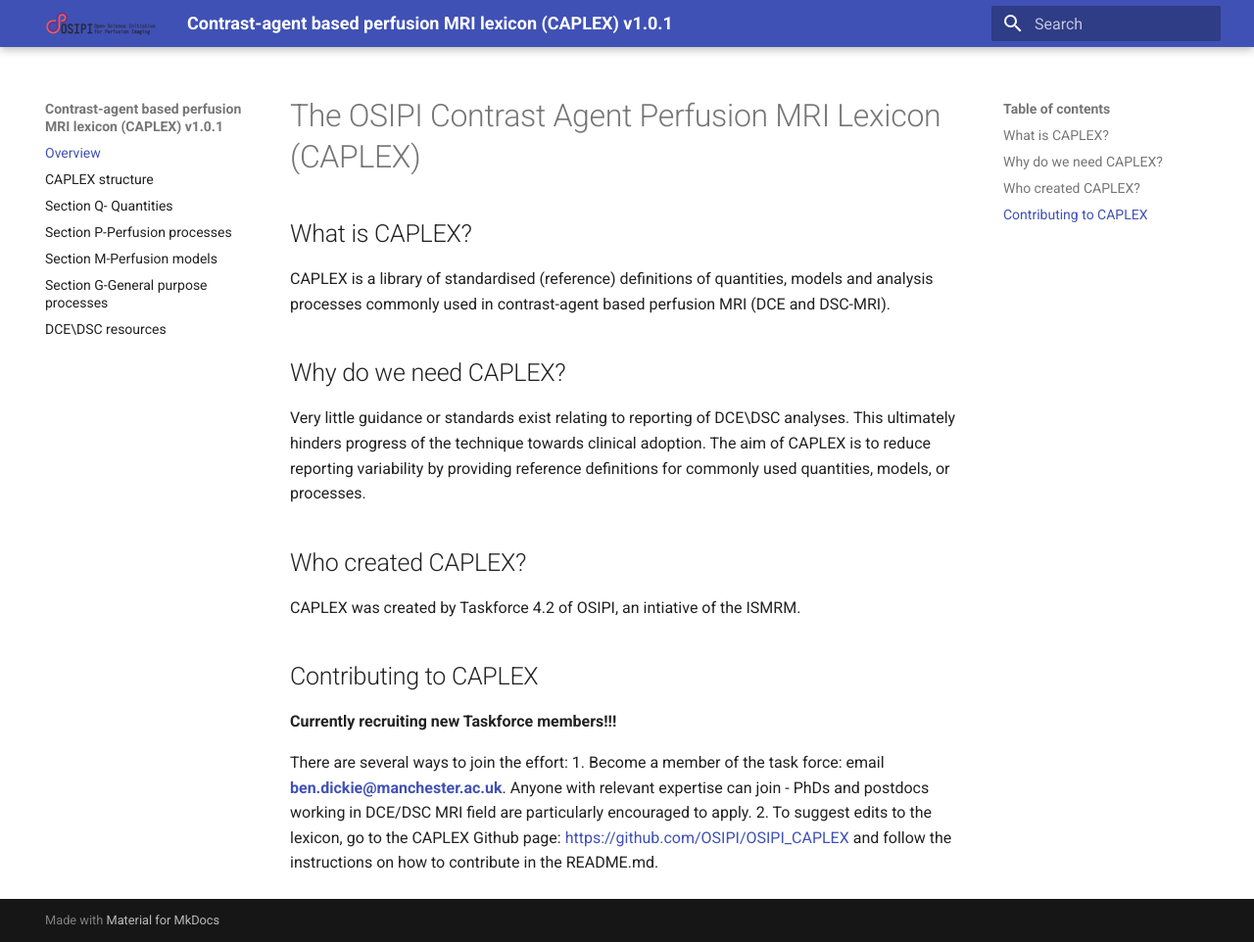
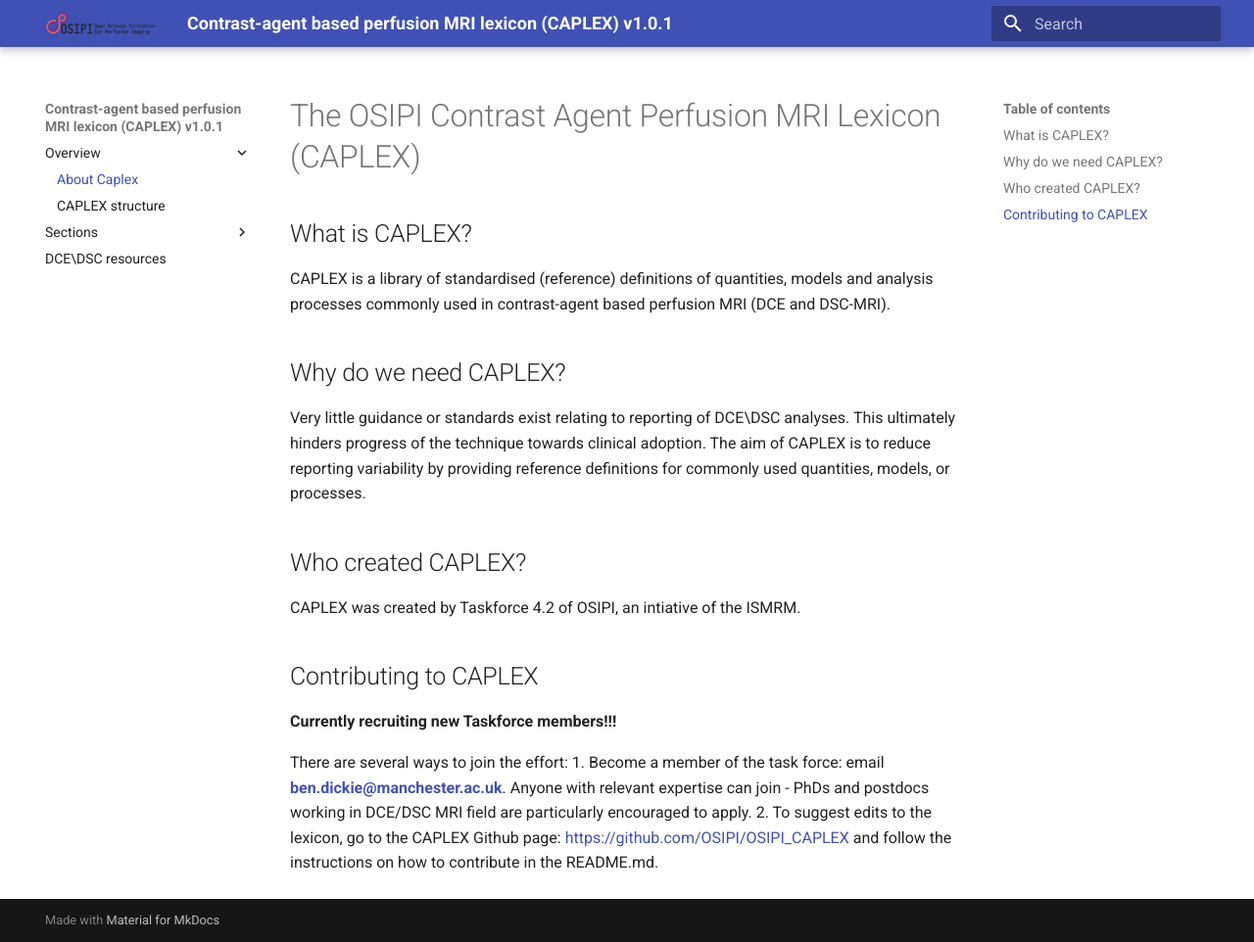
Before and after one commit to notZaki/OSIPI_CAPLEX, an MkDocs documentation site: the page built from docs/index.md, in a window 1280 px wide and 962 px high. Shown: the whole window at 98% size. Built offline with MkDocs 1.6.1 and Material for MkDocs 9.7.7, drawn with Linux system fonts in a browser that asks for light colours.

Commit message:
Update mkdocs.yml

```diff
--- a/mkdocs.yml
+++ b/mkdocs.yml
@@ -9,12 +9,14 @@ theme:
 docs_dir: docs
 
 nav:
-  - Overview: index.md
-  - CAPLEX structure: structure.md
-  - Section Q- Quantities: quantities.md
-  - Section P-Perfusion processes: perfusionProcesses.md
-  - Section M-Perfusion models: perfusionModels.md
-  - Section G-General purpose processes: generalPurposeProcesses.md
+  - Overview:
+      - About Caplex: index.md
+      - CAPLEX structure: structure.md
+  - Sections:
+    - Q - Quantities: quantities.md
+    - P - Perfusion processes: perfusionProcesses.md
+    - M - Perfusion models: perfusionModels.md
+    - G - General purpose processes: generalPurposeProcesses.md
   - DCE\DSC resources: resources.md
 plugins:
   - search:
```
